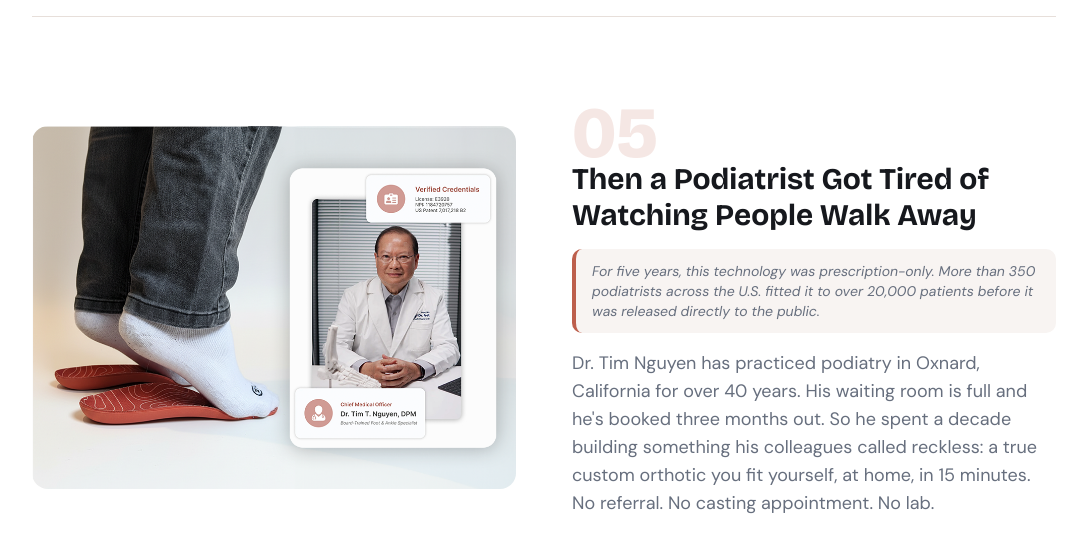
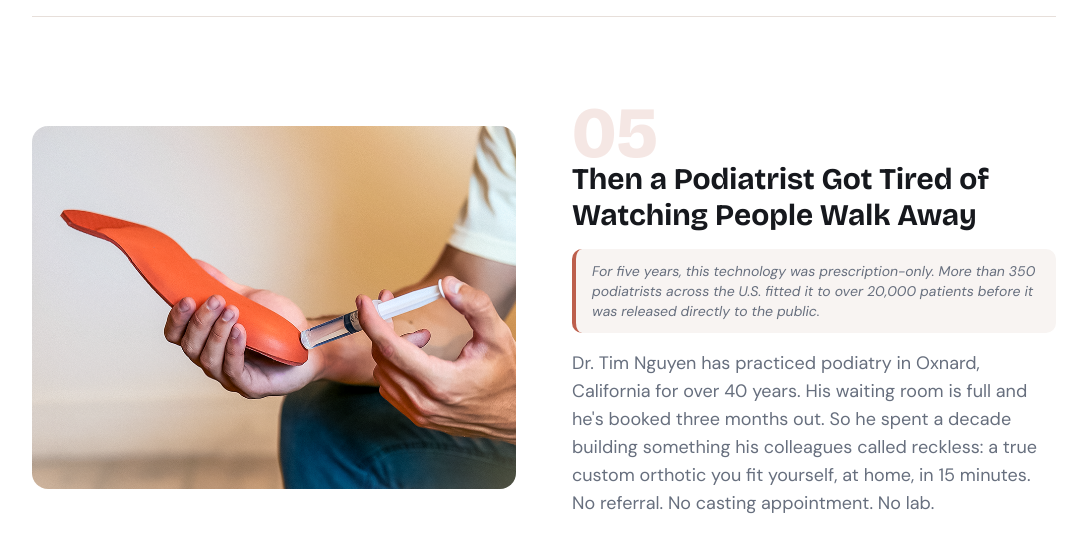
Before and after one commit to benjoscontact-dot/grns-x-contour-listicle-framework, a React (Vite) app: page / in a window 1280 px wide. Shown: the part 2860-3399 px from the top of the page, without its empty margins (96-1183 px from the left). Built offline with nearby package versions, Linux system fonts and the light colour scheme.

Commit message:
v15: Update benefit five image

```diff
--- a/src/components/sections/BenefitSections.tsx
+++ b/src/components/sections/BenefitSections.tsx
@@ -50,7 +50,7 @@ const BENEFITS: Benefit[] = [
     heading: 'Then a Podiatrist Got Tired of Watching People Walk Away',
     stat: 'For five years, this technology was prescription-only. More than 350 podiatrists across the U.S. fitted it to over 20,000 patients before it was released directly to the public.',
     body: 'Dr. Tim Nguyen has practiced podiatry in Oxnard, California for over 40 years. His waiting room is full and he\'s booked three months out. So he spent a decade building something his colleagues called reckless: a true custom orthotic you fit yourself, at home, in 15 minutes. No referral. No casting appointment. No lab.',
-    imageUrl: '/images/benefit-5-doctor.png',
+    imageUrl: '/images/benefit-5-doctor-2.png',
     imageAlt: 'Dr. Tim T. Nguyen, DPM — Chief Medical Officer and inventor of HydroFit technology',
   },
   {
```
Also changed, not shown: public/images/benefit-5-doctor-2.png (added).
